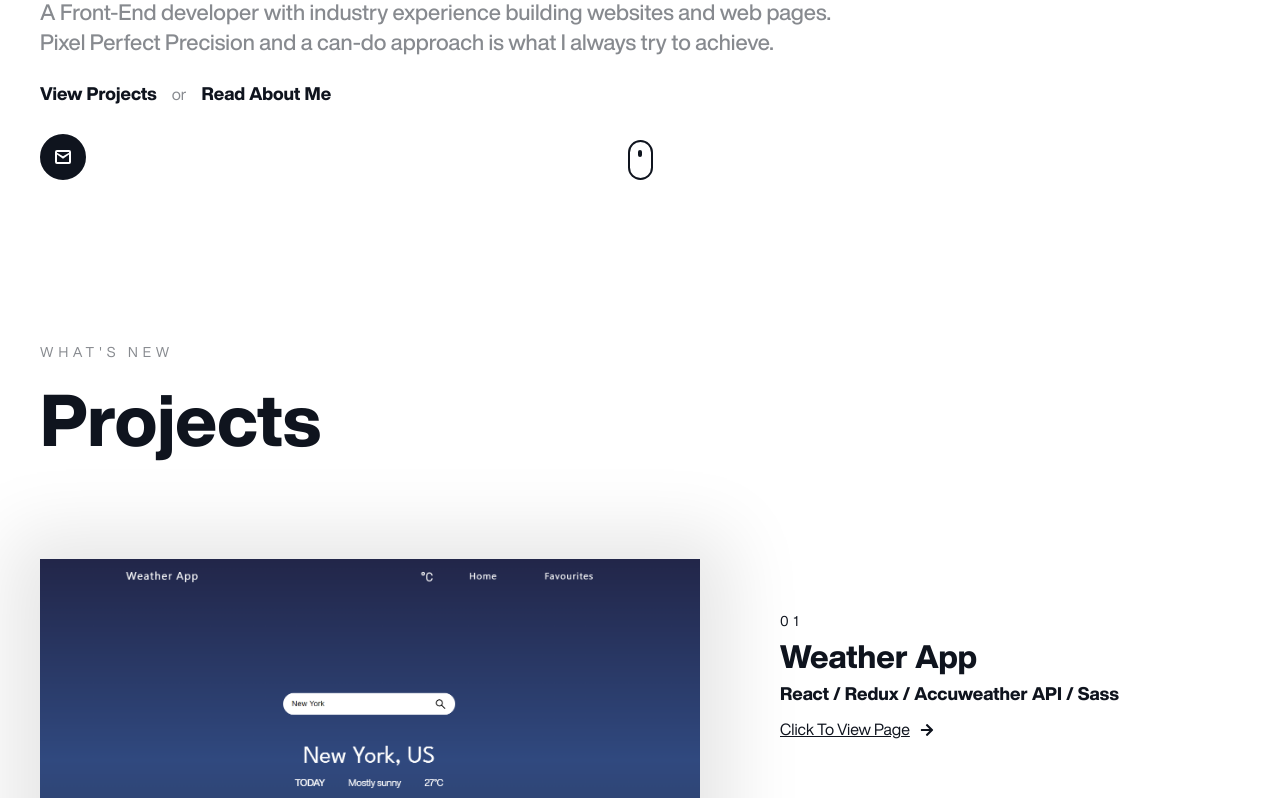
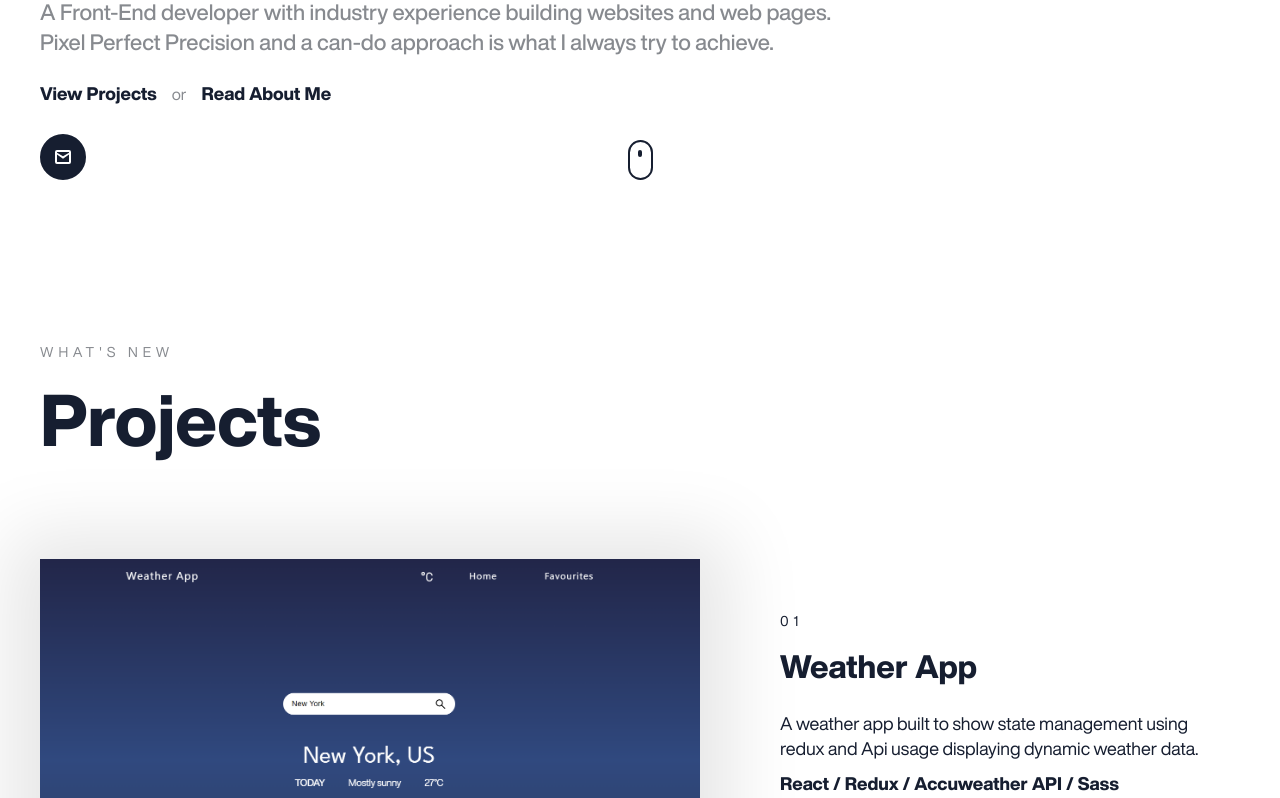
Before and after one commit to roimalka10/portfolio-2022, a React (Create React App) app: page / in a window 1280 px wide. Shown: the part 580-1378 px from the top of the page. Built offline with nearby package versions, Linux system fonts and the light colour scheme.

Commit message:
changed id to index numbering

```diff
--- a/src/components/Projects.js
+++ b/src/components/Projects.js
@@ -24,10 +24,10 @@ const Projects = forwardRef((props, ref) => {
             <h1>Projects</h1>
           </motion.div>
           <div className="list">
-            {projects.map((project) => (
+            {projects.map((project, index) => (
               <motion.div
-                key={project.id}
-                className={`project project${project.id}`}
+                key={index + 1}
+                className={`project project${index + 1}`}
                 initial="hidden"
                 whileInView="visible"
                 viewport={{ once: true, amount: 0.3 }}
@@ -45,10 +45,10 @@ const Projects = forwardRef((props, ref) => {
                   <div className="project-image-container">
                     <img src={project.img} />
                   </div>
-                  <div className="image-number">0{project.id}</div>
+                  <div className="image-number">0{index + 1}</div>
                 </a>
                 <div className="project-text">
-                  <h5>0{project.id}</h5>
+                  <h5>0{index + 1}</h5>
                   <h2>{project.title}</h2>
                   <p>{project.about}</p>
                   <p className="stack">{project.stack}</p>
--- a/src/css/Projects.css
+++ b/src/css/Projects.css
@@ -156,18 +156,6 @@
   }
 }
 
-@media (min-width: 1024px) and (max-width: 1600px) {
-  .projects .list .project {
-    max-height: 400px;
-  }
-}
-
-@media (min-width: 1024px) and (max-width: 1280px) {
-  .projects .list .project-text p:not(.stack) {
-    display: none;
-  }
-}
-
 @media (min-width: 768px) and (max-width: 1024px) {
   .projects .list .project {
     height: 300px;
--- a/src/css/main-styles.css
+++ b/src/css/main-styles.css
@@ -1,7 +1,7 @@
 @import url("../fonts/style.css");
 
 :root {
-  --blue: #0f141e;
+  --blue: #161e30;
   --gray: #878a8f;
 }
 
@@ -16,7 +16,6 @@
   line-height: 1;
   position: relative;
   text-decoration: none;
-  /* transition: 0.2s all; */
 }
 
 body {
@@ -36,8 +35,14 @@ img {
 h1 {
   margin-top: 15px;
   font-size: 360%;
-  padding-top: 1px;
-  padding-bottom: 4px;
+  padding: 1px 0 4px;
+  color: var(--blue);
+}
+
+h2 {
+  font-size: 220%;
+  line-height: 1.14;
+  margin: 10px auto 20px;
   color: var(--blue);
 }
 
@@ -46,14 +51,12 @@ h3 {
   font-weight: 800;
   color: var(--blue);
   font-size: 110%;
-  padding-top: 2px;
-  padding-bottom: 3px;
+  padding: 2px 0 3px;
   line-height: 30px;
 }
 
 h4 {
-  padding-top: 1px;
-  padding-bottom: 4px;
+  padding: 1px 0 4px;
   font-size: 90%;
   line-height: 1.4em;
 }
@@ -61,8 +64,7 @@ h4 {
 h5 {
   font-size: 70%;
   text-transform: uppercase;
-  padding-top: 5px;
-  padding-bottom: 8px;
+  padding: 5px 0 8px;
   color: var(--gray);
   font-weight: 400;
   letter-spacing: 5px;
```
